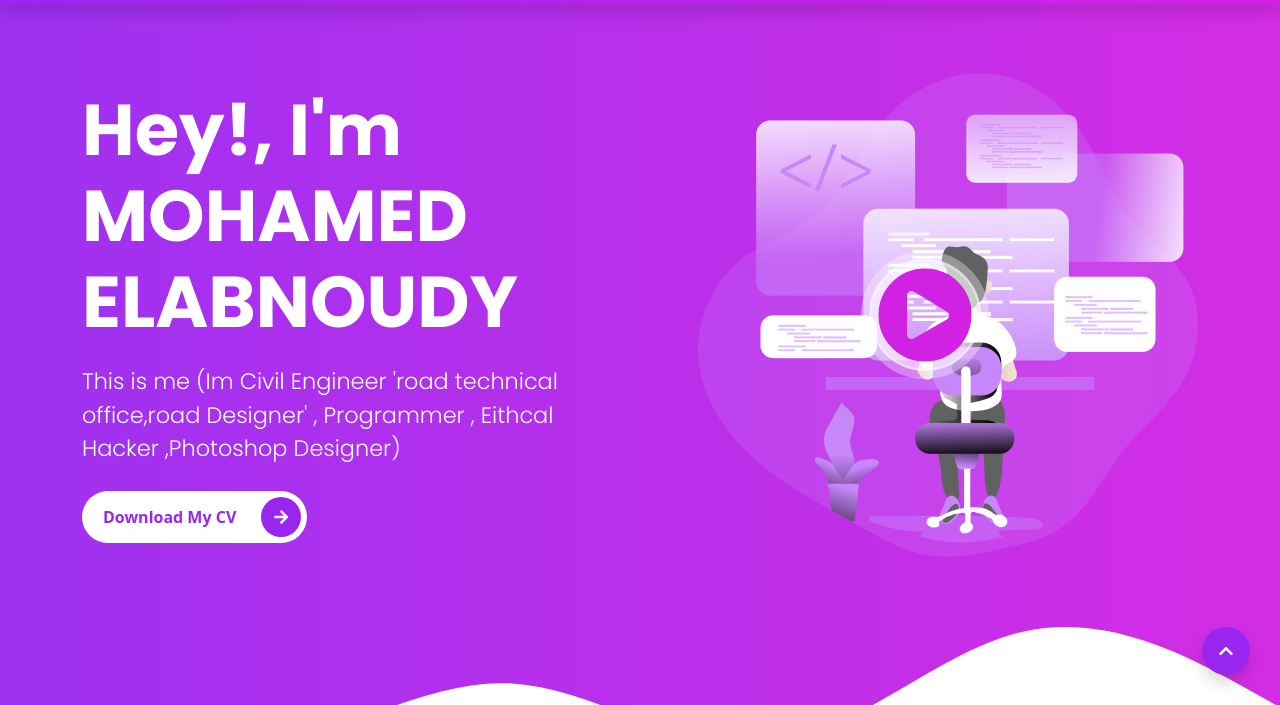
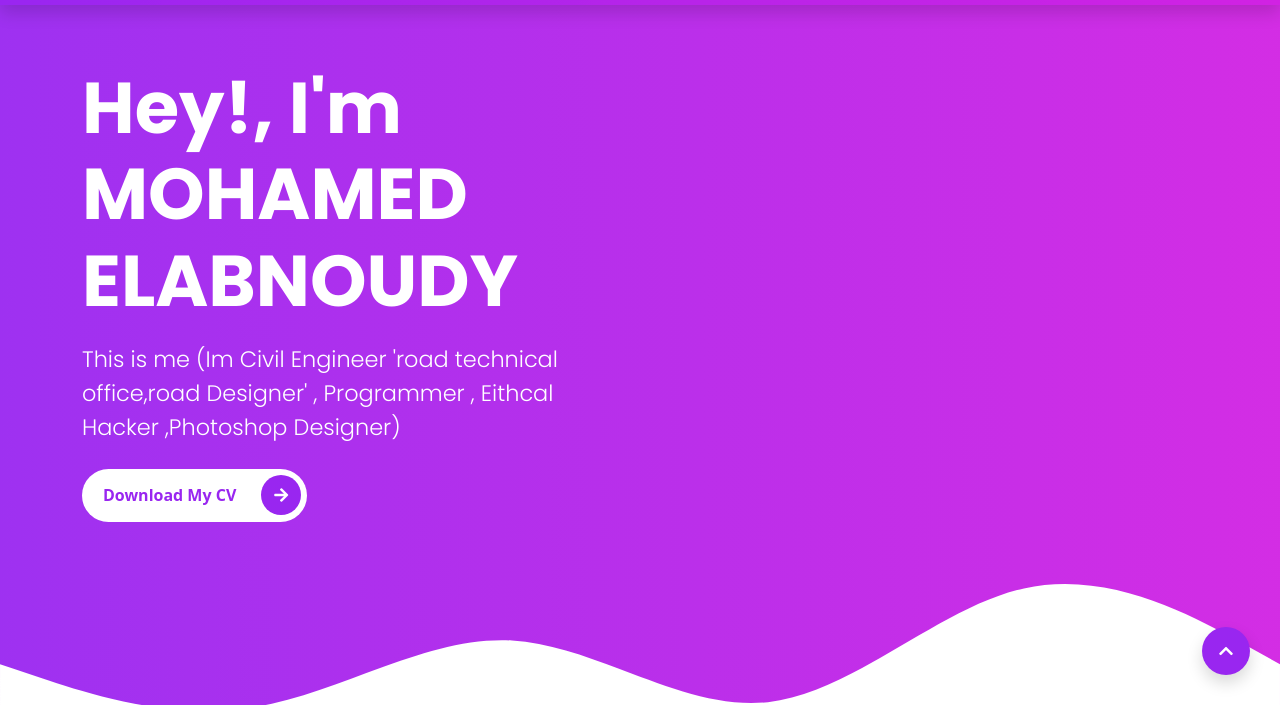
Before and after one commit to mrrobotegy/my-portfolio, a website: page index.html in a window 1280 px wide. Shown: the part 95-800 px from the top of the page. Drawn offline with nearby package versions, Linux system fonts and the light colour scheme; files that its build step writes are made by us from their sources.

Commit message:
Update index.html

```diff
--- a/index.html
+++ b/index.html
@@ -74,7 +74,7 @@
       </div>
       <!-- START THE CONTENT FOR THE VIDEO -->
       <div class="col-md-6 intros text-end">
-        <div class="video-box">
+<!--         <div class="video-box">
           <img src="images/arts/intro-section-illustration.png" alt="video illutration" class="img-fluid">
           <a href="#" class="glightbox position-absolute top-50 start-50 translate-middle">
             <span>
@@ -83,7 +83,7 @@
             <span class="border-animation border-animation--border-1"></span>
             <span class="border-animation border-animation--border-2"></span>
           </a>
-        </div>
+        </div> -->
       </div>
     </div>
   </div>
```
